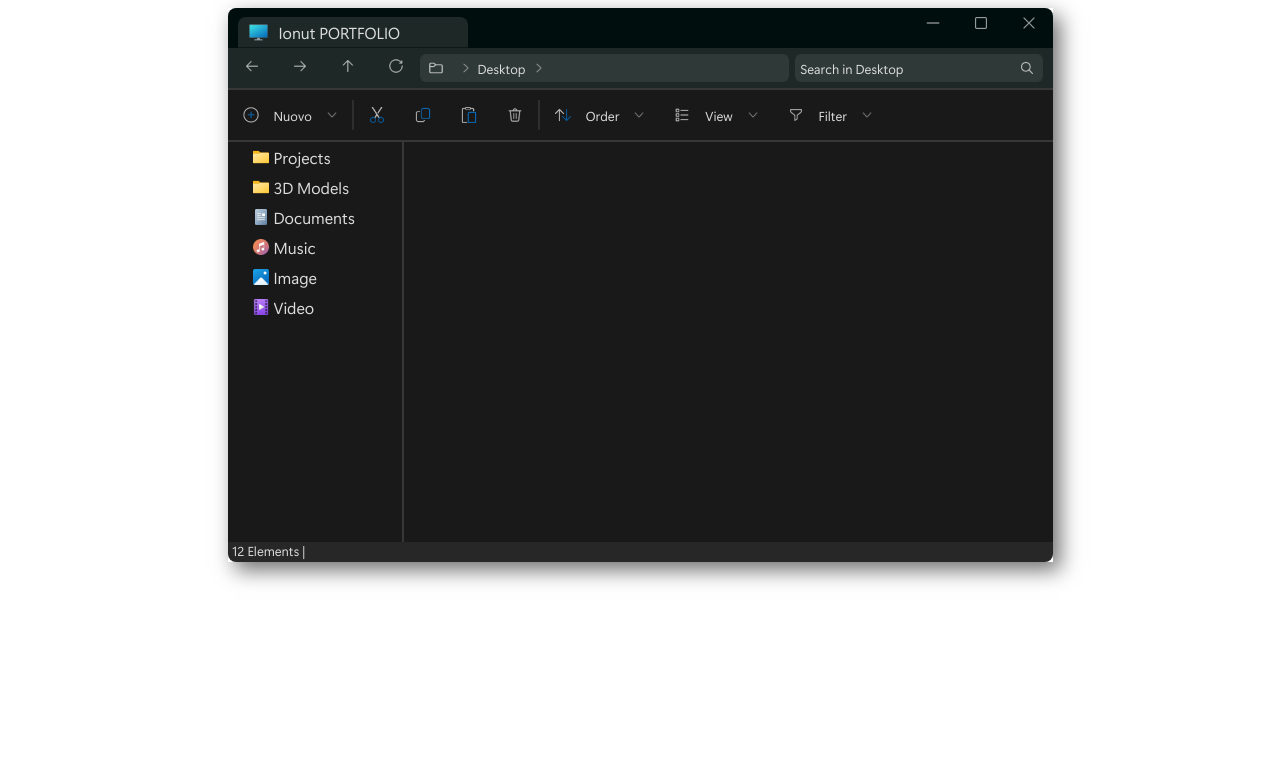
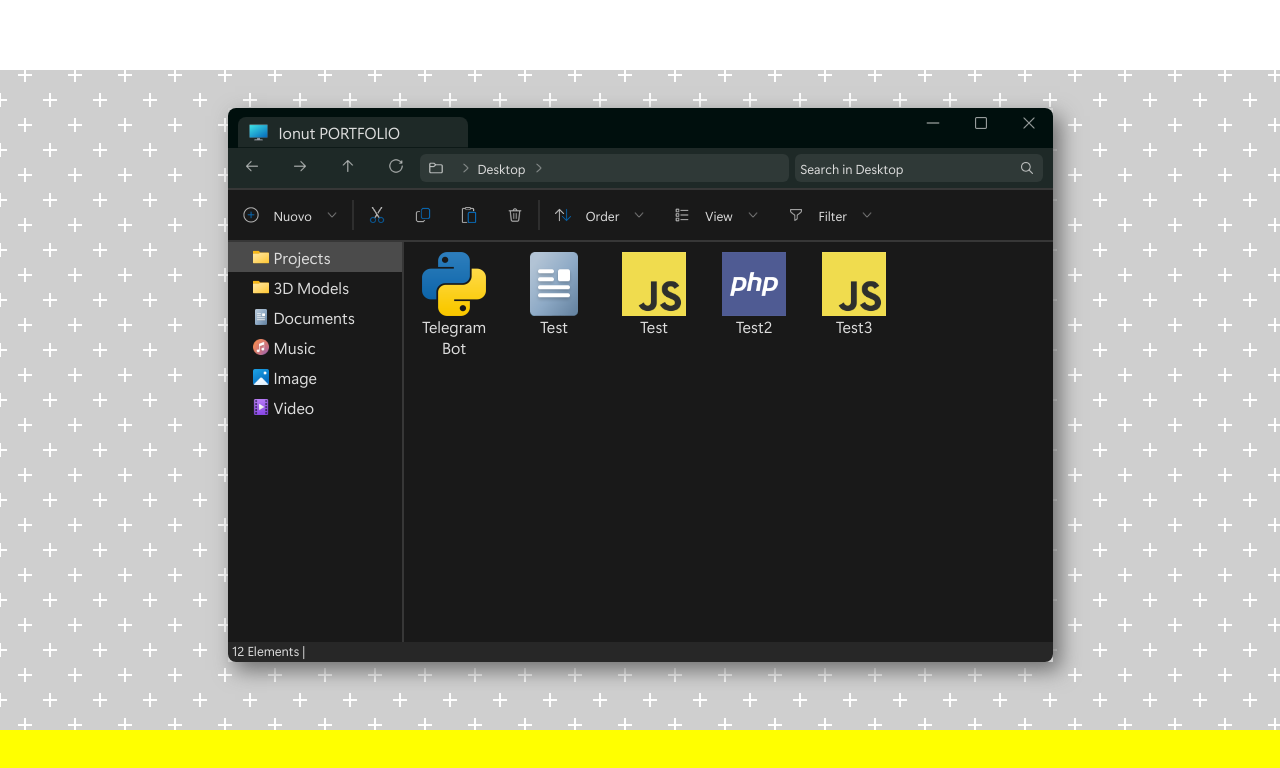
Before and after one commit to ionutsuciu1999/ReactExplorer, a React (Create React App) app: page / in a window 1280 px wide. Shown: the top 768 px of the page. Built offline with nearby package versions, Linux system fonts and the light colour scheme.

Commit message:
Added header and footer to page and fixed some things

```diff
--- a/src/components/App.css
+++ b/src/components/App.css
@@ -9,4 +9,6 @@
   width: 100%;
   max-width: 825px;
   box-shadow: 7px 8px 20px 0px #6f6f6f;
+  height:fit-content;
+  margin:8px;
 }
--- /dev/null
+++ b/src/components/AppFooter.css
@@ -0,0 +1,7 @@
+#windowFooter{
+    height:70px;
+    width:100%;
+    background-color:yellow;
+    position: sticky;
+    top: 100%;
+}
--- /dev/null
+++ b/src/components/AppFooter.js
@@ -0,0 +1,9 @@
+import React from "react"
+import './AppFooter.css';
+
+export default function WindowFooter() {
+    return (
+        <div id="windowFooter">
+        </div>
+    )
+}
--- /dev/null
+++ b/src/components/AppHeader.css
@@ -0,0 +1,5 @@
+#windowHeader{
+    height:70px;
+    width: 100%;
+    background-color: rgb(255, 255, 255);
+}
--- /dev/null
+++ b/src/components/AppHeader.js
@@ -0,0 +1,9 @@
+import React from "react"
+import './AppHeader.css';
+
+export default function WindowHeader() {
+    return (
+        <div id="windowHeader">
+        </div>
+    )
+}
--- a/src/components/Body.js
+++ b/src/components/Body.js
@@ -3,18 +3,20 @@ import LeftFolder from "./LeftFolder.js"
 import RightFolder from "./RightFolder.js"
 import './Body.css';
 import projectsData from "../projectsData.js"
-import {useState} from 'react'
+import {useState, useEffect } from 'react'
 
 
 export default function Body() {
     let [folder, setFolder] = useState("code");
-
+    let [indexSelected, setIndexSelected] = useState(1);
     const elementsMenu = projectsData.data.menu.map(item => {
         return (
             <LeftFolder
                 key={item.id}
                 item={item}
                 setFolder={setFolder}
+                indexSelected={indexSelected}
+                setIndexSelected={setIndexSelected}
             />
         )
     });
--- a/src/components/LeftFolder.css
+++ b/src/components/LeftFolder.css
@@ -2,12 +2,20 @@
     width:16px;
     padding-right: 5px;
 }
-.menuContainer{
+.notHighlighted{
     display: flex;
     align-content: center;
     align-items: center;
     flex-wrap: nowrap;
     height:30px
+}
+.highlighted{
+    display: flex;
+    align-content: center;
+    align-items: center;
+    flex-wrap: nowrap;
+    height:30px;
+    background-color: rgb(75, 75, 75);
 }
 .menuName{
     text-overflow: ellipsis;
@@ -26,7 +34,10 @@
     flex-wrap: nowrap;
     overflow: hidden;
 }
-.menuContainer:hover{
+.notHighlighted:hover{
     background-color: rgb(75, 75, 75);
     cursor: pointer;
 }
+.selectedElement{
+    background-color: rgb(75, 75, 75);
+}
--- a/src/components/LeftFolder.js
+++ b/src/components/LeftFolder.js
@@ -3,9 +3,21 @@ import './LeftFolder.css';
 
 
 export default function LeftFolder(props) {
-    console.log(props);
-   return(
-        <div className="menuContainer" onClick={props.setFolder(props.item.searchType)}>
+
+    let highlighted = "";
+    if(props.indexSelected==Number(props.item.id)){
+        highlighted = "highlighted";
+    }else{
+        highlighted = "notHighlighted";
+    }
+
+    function setFolderType(){
+        props.setFolder(props.item.searchType);
+        props.setIndexSelected(Number(props.item.id));
+    }
+    return(
+        /**"menuContainer $ */
+        <div className={highlighted} onClick={setFolderType}>
             <div className="fillerContainer">
             </div>
             <div className="fillerContent">
--- a/src/index.css
+++ b/src/index.css
@@ -1,5 +1,17 @@
 #root{
+    height: 100%;
     display: flex;
-    flex-wrap: nowrap;
+    flex-wrap: wrap;
     justify-content: center;
 }
+html{
+    height: 100%;
+}
+body{
+    overflow: hidden;
+    height:100%;
+    margin:0px;
+    background-color: #cfcfcf;
+background: radial-gradient(circle, transparent 20%, #cfcfcf 20%, #cfcfcf 80%, transparent 80%, transparent), radial-gradient(circle, transparent 20%, #cfcfcf 20%, #cfcfcf 80%, transparent 80%, transparent) 25px 25px, linear-gradient(#ffffff 2px, transparent 2px) 0 -1px, linear-gradient(90deg, #ffffff 2px, #cfcfcf 2px) -1px 0;
+background-size: 50px 50px, 50px 50px, 25px 25px, 25px 25px;
+}
--- a/src/index.html
+++ b/src/index.html
@@ -3,7 +3,9 @@
 
     </head>
     <body>
+        <div id="windowFooter"></div>
         <div id="root"></div>
         <script src="index.pack.js"></script>
+        <script src="/bundle.js" ></script>
     </body>
 </html>
--- a/src/index.js
+++ b/src/index.js
@@ -1,6 +1,13 @@
 import React from "react"
 import ReactDOM from "react-dom"
 import App from "./components/App"
+import WindowFooter from "./components/AppFooter"
+import WindowHeader from "./components/AppHeader"
 import "./index.css"
 
-ReactDOM.render(<App />, document.getElementById("root"))
+ReactDOM.render( <>
+                    <WindowHeader />
+                        <App />
+                    <WindowFooter />
+                </>,
+                document.getElementById("root"));
```
